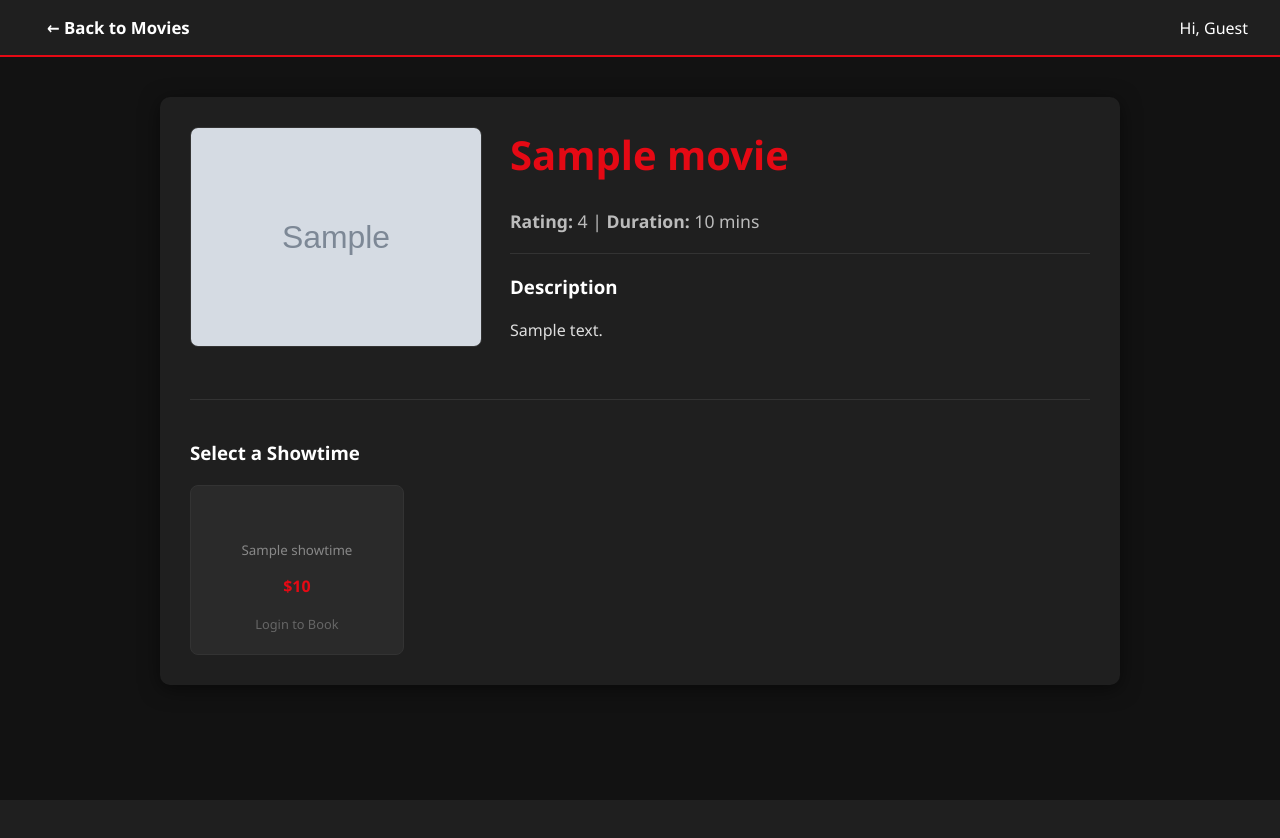
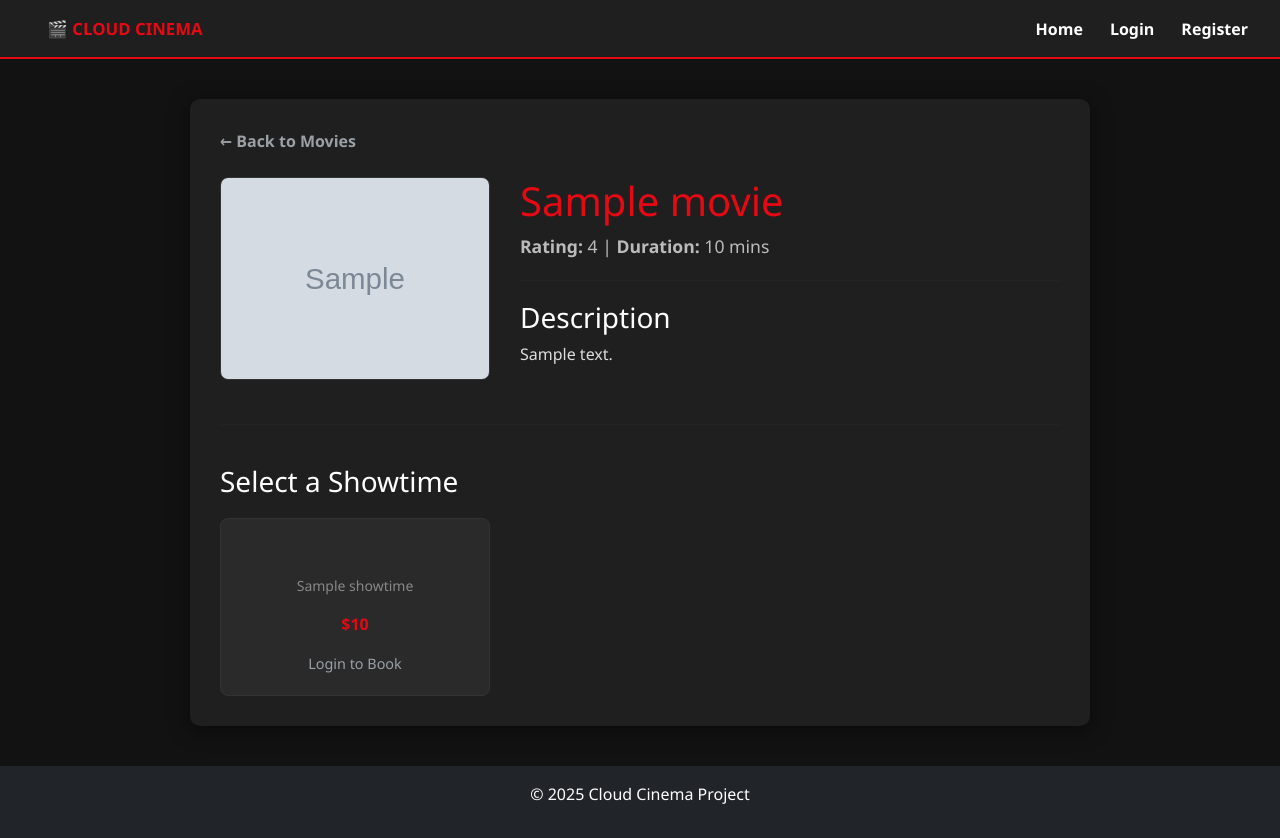
Before and after one commit to KeatYee/CloudCinema-Ticketing-System, a Flask app: template cloud-cinema-system/app/templates/movie_details.html in a window 1280 px wide. Before the commit the page ends 800 px from the top, so only its background shows below. Run offline with Flask 3, Linux system fonts and the light colour scheme; the template is opened without the code that fills it: most values are stand-ins (such as "Sample title", 1, 10 or a date in 2020); grey boxes marked "Sample" are stand-in pictures.

Commit message:
Update movie_details.html

```diff
--- a/cloud-cinema-system/app/templates/movie_details.html
+++ b/cloud-cinema-system/app/templates/movie_details.html
@@ -1,30 +1,19 @@
-<!DOCTYPE html>
-<html lang="en">
-<head>
-    <meta charset="UTF-8">
-    <link rel="stylesheet" href="{{ url_for('static', filename='css/style.css') }}">
-    <title>{{ movie['title'] }} - Details</title>
-</head>
-<body>
-    <nav>
-        <div class="page-title"><a href="{{ url_for('main.index') }}">← Back to Movies</a></div>
-        <div>
-            {% if session.get('user_id') %}
-                <a href="{{ url_for('auth.profile') }}">Hi, {{ session['name'] }}</a>
-                {% if session.get('role') == 'admin' %}
-                    <a href="{{ url_for('admin.admin_index') }}">Admin</a>
-                {% endif %}
-            {% else %}
-                <div>Hi, Guest</div>
-            {% endif %}
+{% extends "base.html" %}
+
+{% block content %}
+    <div style="max-width: 900px; margin: 40px auto; padding: 30px; background: #1f1f1f; border-radius: 10px; box-shadow: 0 4px 20px rgba(0,0,0,0.5);">
+
+        <!-- Back Link -->
+        <div class="mb-4">
+            <a href="{{ url_for('main.index') }}" style="color: #9aa0a6; text-decoration: none; font-weight: bold;">
+                &larr; Back to Movies
+            </a>
         </div>
-    </nav>
-
-    <div style="max-width: 900px; margin: 40px auto; padding: 30px; background: #1f1f1f; border-radius: 10px; box-shadow: 0 4px 20px rgba(0,0,0,0.5);">
 
         <div style="display: flex; gap: 30px; align-items: flex-start; flex-wrap: wrap;">
 
             <div style="flex: 1; min-width: 250px;">
+                <!-- Fixed Image URL to use direct DB value (S3 Link) -->
                 <img src="{{ movie['image_url'] }}"
                      alt="{{ movie['title'] }}"
                      style="width: 100%; border-radius: 8px; border: 1px solid #333;">
@@ -37,32 +26,33 @@
                     <strong>Duration:</strong> {{ movie['duration'] }} mins
                 </p>
                 <hr style="border: 0; border-top: 1px solid #333; margin: 20px 0;">
-                <h3>Description</h3>
+                <h3 style="color: #fff;">Description</h3>
                 <p style="line-height: 1.6; color: #ddd;">{{ movie['description'] }}</p>
             </div>
         </div>
 
         <hr style="border: 0; border-top: 1px solid #333; margin: 40px 0;">
 
-        <h3 style="margin-bottom: 20px;">Select a Showtime</h3>
+        <h3 style="margin-bottom: 20px; color: #fff;">Select a Showtime</h3>
         <div style="display: grid; grid-template-columns: repeat(auto-fill, minmax(200px, 1fr)); gap: 15px;">
             {% for show in showtimes %}
-                <div style="padding: 20px; border: 1px solid #333; background: #2a2a2a; border-radius: 8px; text-align: center; transition: 0.3s;" onmouseover="this.style.borderColor='#e50914'" onmouseout="this.style.borderColor='#333'">
+                <div style="padding: 20px; border: 1px solid #333; background: #2a2a2a; border-radius: 8px; text-align: center; transition: 0.3s; cursor: pointer;"
+                     onmouseover="this.style.borderColor='#e50914'"
+                     onmouseout="this.style.borderColor='#333'">
                     <strong style="color: #bbb;">{{ show['show_date'] }}</strong><br>
                     <span style="font-size: 1.4rem; font-weight: bold; color: #fff; display: block; margin: 10px 0;">{{ show['show_time'] }}</span>
                     <small style="color: #888;">{{ show['screen_name'] }}</small><br>
                     <div style="margin: 15px 0; color: #e50914; font-weight: bold;">${{ show['price'] }}</div>
 
                     {% if session.get('user_id') %}
-                        <a href="{{ url_for('booking.select_seats', showtime_id=show['showtime_id']) }}" class="btn-book" style="text-decoration: none; display: block; padding: 8px;">Select Seats</a>
+                        <a href="{{ url_for('booking.select_seats', showtime_id=show['showtime_id']) }}" class="btn-book" style="text-decoration: none; display: block; padding: 10px; border-radius: 5px;">Select Seats</a>
                     {% else %}
-                        <a href="{{ url_for('auth.login') }}" style="color: #666; font-size: 0.8rem; text-decoration: none;">Login to Book</a>
+                        <a href="{{ url_for('auth.login') }}" style="color: #9aa0a6; font-size: 0.9rem; text-decoration: none;">Login to Book</a>
                     {% endif %}
                 </div>
             {% else %}
-                <p>No showtimes available for this movie yet.</p>
+                <p style="color: #bbb;">No showtimes available for this movie yet.</p>
             {% endfor %}
         </div>
     </div>
-</body>
-</html>
+{% endblock %}
```
